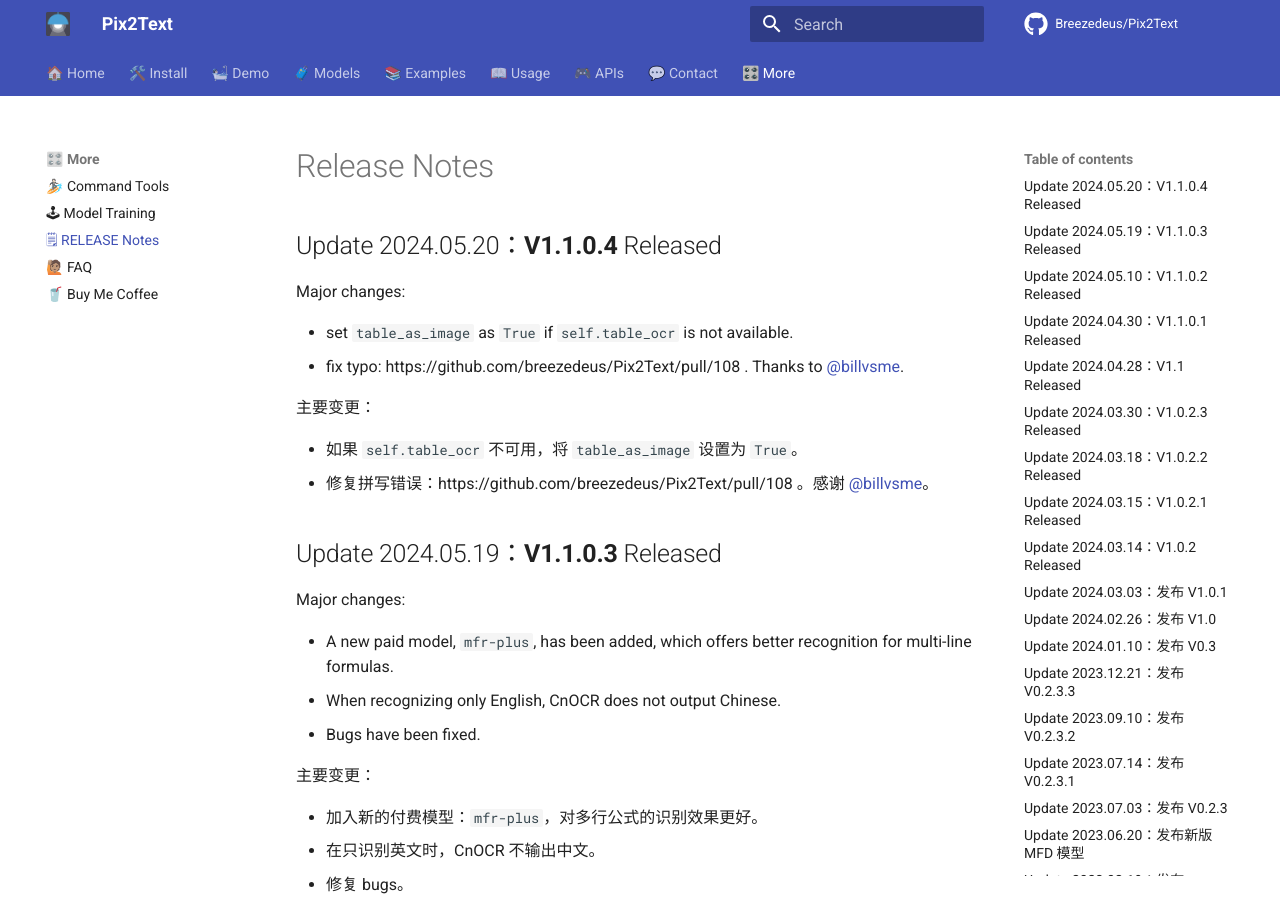
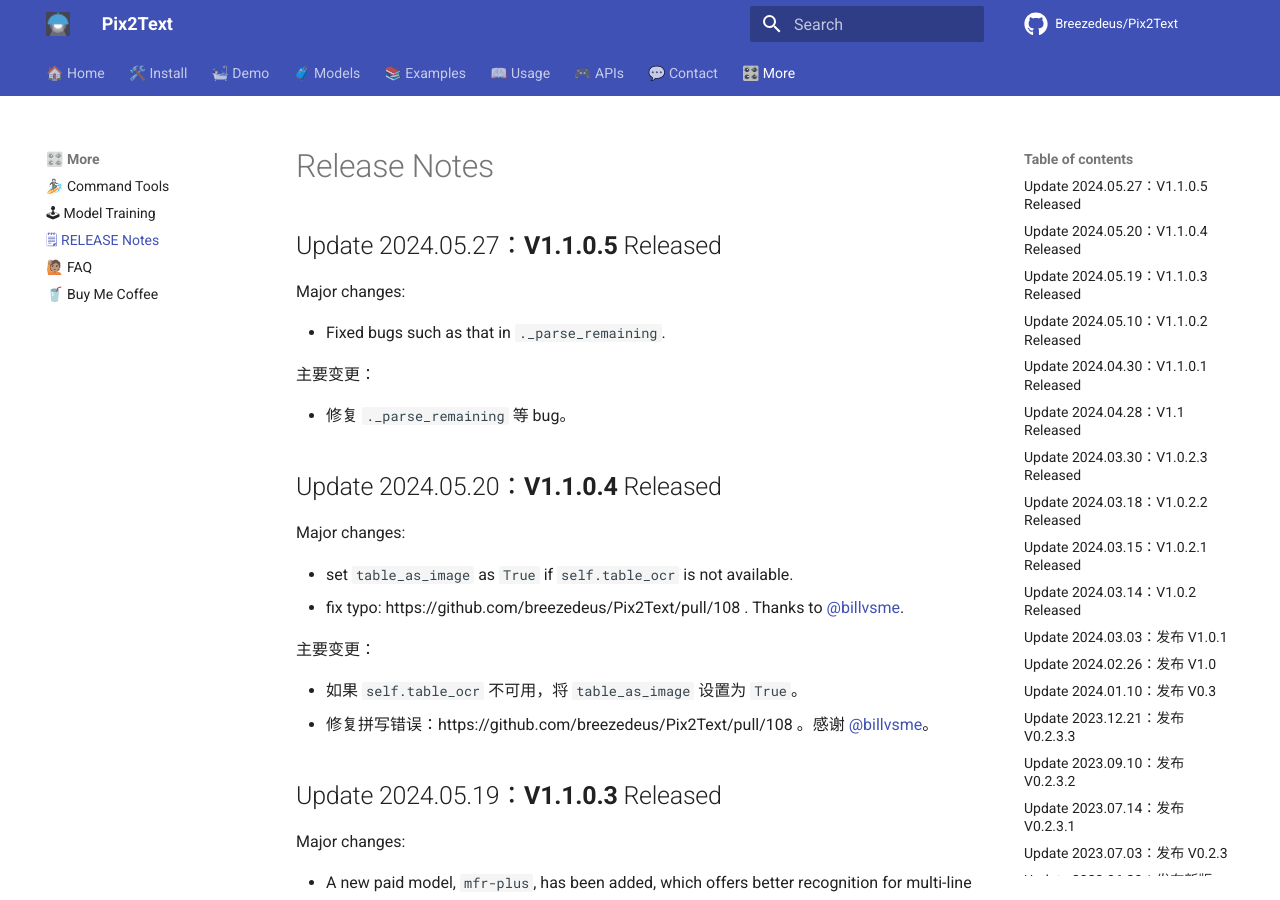
Before and after one commit to breezedeus/Pix2Text, an MkDocs documentation site: the page built from docs/RELEASE.md, in a window 1280 px wide and 900 px high. Built offline with MkDocs 1.6.1 and Material for MkDocs 9.7.7, drawn with Linux system fonts in a browser that asks for light colours; comment, search, counter and statistics services are not loaded.

Commit message:
update doc

```diff
--- a/docs/RELEASE.md
+++ b/docs/RELEASE.md
@@ -1,4 +1,14 @@
 # Release Notes
+
+## Update 2024.05.27：**V1.1.0.5** Released
+
+Major changes:
+
+* Fixed bugs such as that in `._parse_remaining`.
+
+主要变更：
+
+* 修复 `._parse_remaining` 等 bug。
 
 ## Update 2024.05.20：**V1.1.0.4** Released
 
```
